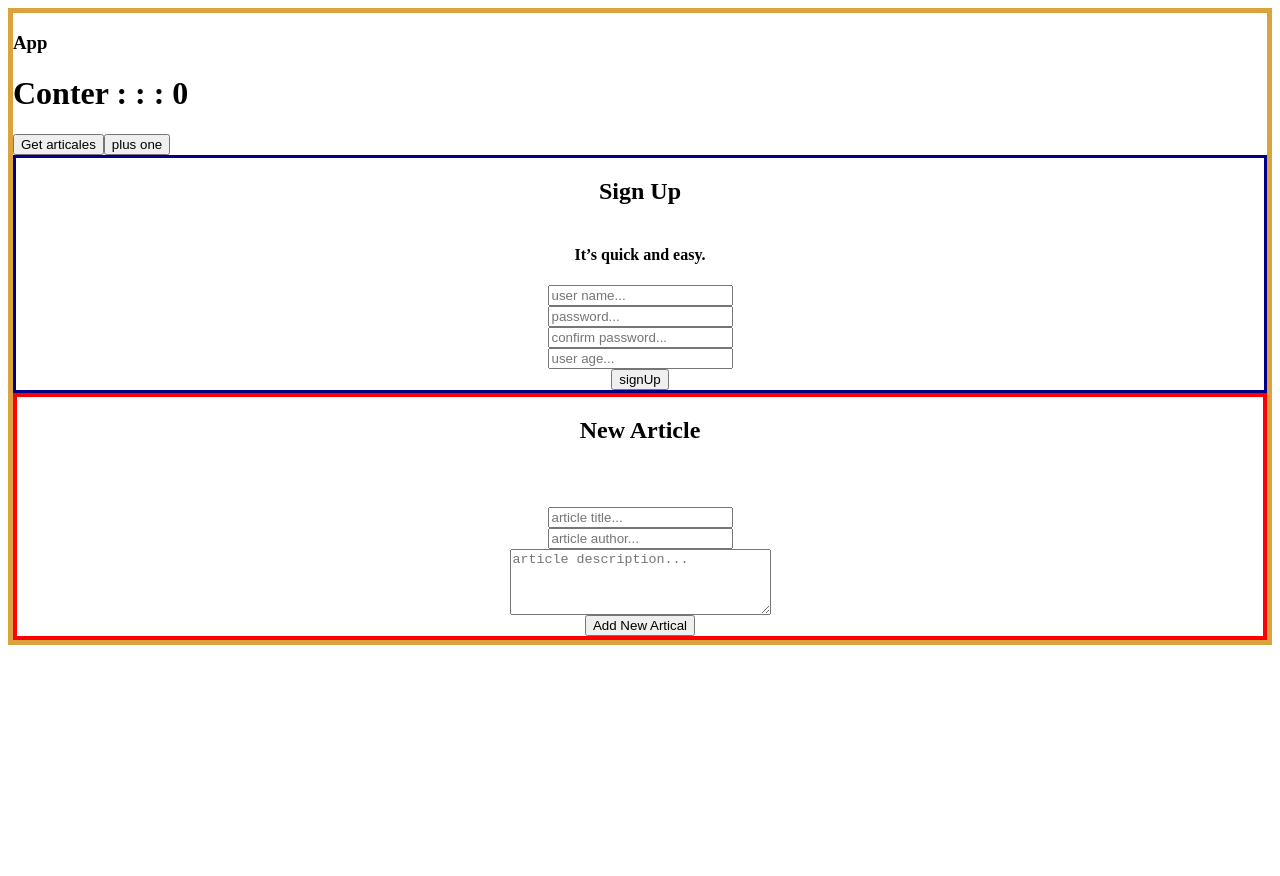
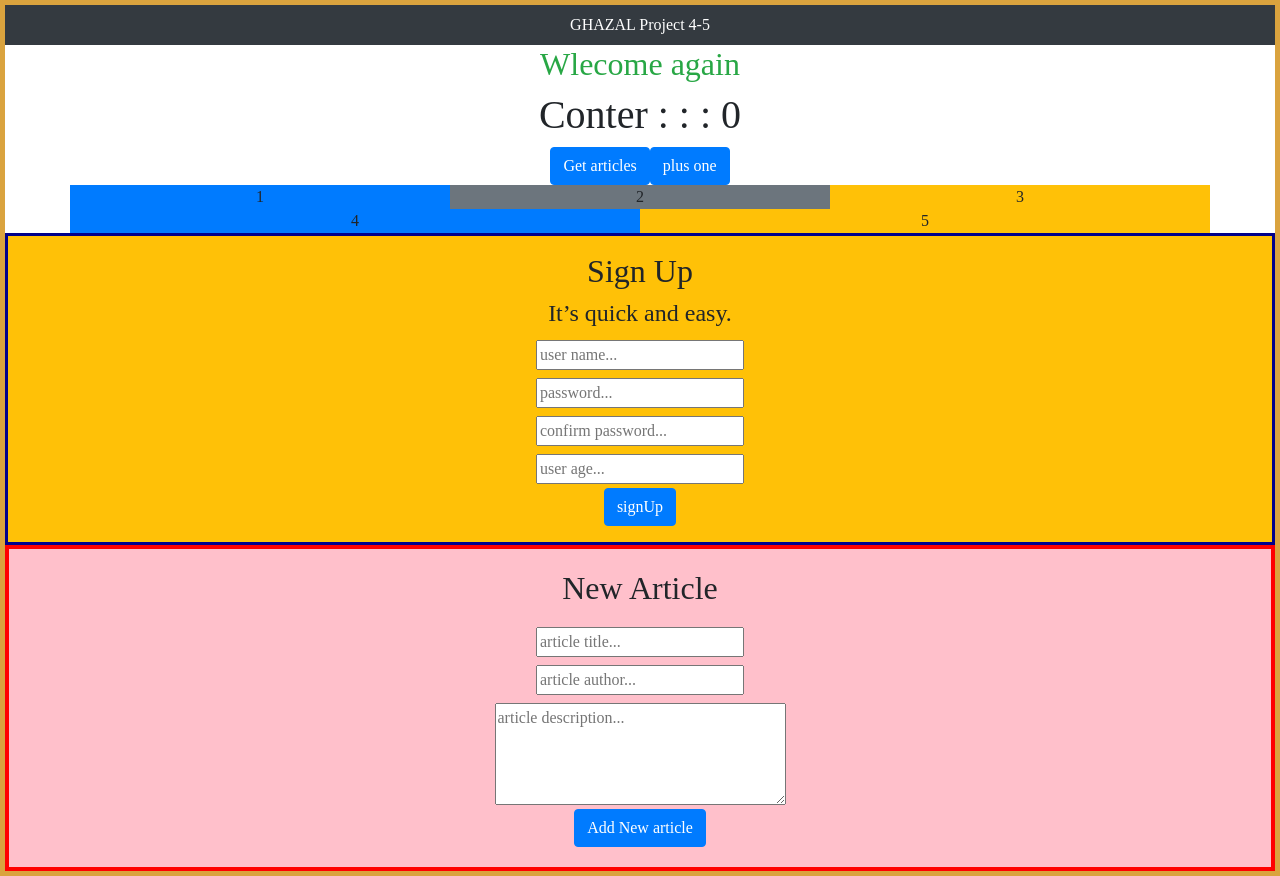
Before and after one commit to Mohammad-Ghazal/Project-4, a React (Create React App) app in the folder front-end/: page / in a window 1280 px wide. Before the commit the page ends 800 px from the top, so only its background shows below. Built offline with nearby package versions, Linux system fonts and the light colour scheme.

Commit message:
styling using bootStrap and delete btn activate

```diff
--- a/front-end/package.json
+++ b/front-end/package.json
@@ -7,6 +7,7 @@
     "@testing-library/react": "^9.5.0",
     "@testing-library/user-event": "^7.2.1",
     "axios": "^0.21.0",
+    "bootstrap": "^4.5.3",
     "react": "^17.0.1",
     "react-dom": "^17.0.1",
     "react-router-dom": "^5.2.0",
@@ -32,5 +33,8 @@
       "last 1 firefox version",
       "last 1 safari version"
     ]
+  },
+  "devDependencies": {
+    "xxxxx": "^1.0.3"
   }
 }
--- a/front-end/src/App.css
+++ b/front-end/src/App.css
@@ -1,20 +1,7 @@
 .app {
   border: solid rgb(218, 163, 62) 5px;
   align-items: center;
-}
-.new-item {
-  border: solid red 4px;
-  display: flex;
-  flex-direction: column;
-  align-items: center;
-}
-.todo-list {
-  border: solid blue 4px;
-  align-items: center;
-}
-.artical-item {
-  align-items: center;
-  border: solid black 2px;
+  font-family: cursive;
 }
 .sign_up {
   border: solid darkblue 3px;
@@ -22,4 +9,35 @@
   flex-direction: column;
   align-items: center;
 }
+.new-article {
+  border: solid red 4px;
+  display: flex;
+  flex-direction: column;
+  align-items: center;
+  background-color: Pink;
+  padding:20px;
+
+}
+
+.article-list {
+  border: solid blue 4px;
+  align-content: center;
+  padding:20px;
+
+}
+.article-item {
+  align-content: center;
+  border: solid black 2px;
+  border-radius: 150px;
+  width: 270px;
+  height: fit-content;
+
+}
+.buttons-branch{
+  display: flex;
+  flex-direction: row;
+  align-content: center;
+}
+
+
 /* don't forget to do line through */
--- a/front-end/src/App.js
+++ b/front-end/src/App.js
@@ -1,12 +1,13 @@
 import React, { useState } from "react";
 import "./App.css";
 import axios from "axios";
-import Item from "./Item";
-import NewItem from "./NewItem";
+import Article from "./ArticleItem";
+import NewArticle from "./NewArticle";
 import SignUp from "./SignUp";
+import "bootstrap/dist/css/bootstrap.min.css";
 
 export default function App() {
-  const [articales, setArticales] = useState([]);
+  const [articles, setArticles] = useState([]);
   const [count, setCount] = useState(0);
   let i = 0;
 
@@ -20,26 +21,48 @@ export default function App() {
       .then((responce) => {
         console.log("data: " + responce.data);
         //  if(responce.state===200)
-        setArticales(responce.data);
+        setArticles(responce.data);
       })
       .catch((err) => {
         console.log("ERR: ", err);
       });
   };
-  const renderArticales = articales.map((art) => {
-    return <Item artical={art} />;
+  const renderArticles = articles.map((art) => {
+    return <Article  className="col-4 article-item" article={art} />;
+
   });
   return (
-    <div className="app">
-      <h3>App</h3>
+    <div className="app text-center">
+      <span class="d-block p-2 bg-dark text-white">GHAZAL Project 4-5</span>
+
+      <h2 className="text-success">Wlecome again</h2>
       <h1>Conter : : : {count} </h1>
-      <button onClick={getAllArticles}>Get articales</button>
-      <button onClick={addOne}>plus one</button>
+      <button className="btn btn-primary" onClick={getAllArticles}>
+        Get articles
+      </button>
+      <button className="btn btn-primary" onClick={addOne}>
+        plus one
+      </button>
+
+
+  <div className="container d-block  bg-dark ">
+        <div className="row">
+          <div className="col bg-primary">1</div>
+          <div className="col bg-secondary">2</div>
+          <div className="col bg-warning">3</div>
+        </div>
+        <div className="row">
+          <div className="col bg-primary">4</div>
+          <div className="col bg-warning">5</div>
+        </div>
+      </div>
 
       <SignUp />
-      <NewItem id="addItem" data={articales} />
+      <NewArticle id="addItem" data={articles} />
+      <div className="row ">
+          <div className="row">{renderArticles}</div>
+          </div>
 
-      {renderArticales}
     </div>
   );
 
--- /dev/null
+++ b/front-end/src/ArticleItem.js
@@ -0,0 +1,47 @@
+import React,{useState} from "react";
+import axios from 'axios'
+
+export default function Article(props) {
+  const { title, description, author,id } = props.article;//destructuring
+
+  const [articles, setArticles] = useState([]);
+
+
+  const btnDelete = () => {
+   let a= window.confirm("are you sure you want delet?");
+
+if(a)
+    axios
+    .delete(`http://localhost:5000/articles/${id}`)
+    .then((responce) => {
+      console.log("data: " + responce.data);
+      //  if(responce.state===200)
+
+      setArticles(responce.data);
+    })
+    .catch((err) => {
+      console.log("ERR: ", err);
+    });
+
+    if(a)
+    window.alert('SUCESS DELETE ARTICLE')
+    else
+    window.alert('DELETE DISSMISSD')
+
+    window.location.reload();
+
+  };
+
+  return (
+
+    <div className=" p-5 bg-dark text-white article-item">
+      <h1>{title}</h1>
+      <p  id={"/dsr" + id + "/"}>{description +id}</p>
+      <p  id={"/aur" + id + "/"}>{author}</p>
+      <div className = "buttons-branch">
+      <button className="btn btn-info" id={"/upr" + id + 1 + "/"}>UPDATE</button>
+      <button onClick={btnDelete} className="btn btn-danger" id={"/dlr" + id + 1 + "/"}>DELETE</button>
+      </div>
+    </div>
+  );
+}
--- a/front-end/src/Item.js
+++ /dev/null
@@ -1,14 +0,0 @@
-import React from "react";
-let id = 0;
-export default function Item(props) {
-  const { title, description, author } = props.artical;
-  return (
-    <div className="artical-item">
-      <h1>{title}</h1>
-      <p id={"/dsr" + id + 1 + "/"}>{description}</p>
-      <p id={"/aur" + id + 1 + "/"}>{author}</p>
-      <button id={"/dlr" + id + 1 + "/"}>DELETE</button>
-      <button id={"/upr" + id + 1 + "/"}>UPDATE</button>
-    </div>
-  );
-}
--- a/front-end/src/NewItem.js
+++ b/front-end/src/NewArticle.js
@@ -1,12 +1,14 @@
-import React, { useState } from "react";
+import React,{ useState } from "react";//{ useState } for use it also
 import axios from "axios";
+
 let id = 0;
-export default function NewItem(props) {
+export default function NewArticle(props) {
   const [title, setTitle] = useState("");
-  const [description, setDescription] = useState("");
+  const [description, setDescription] = useState("");//"":initial value
   const [author, setAuthor] = useState("");
 
-  const addNewArtical = () => {
+
+  const addNewArticle = () => {
     let data = {
       title: title,
       description: description,
@@ -27,10 +29,14 @@ export default function NewItem(props) {
   };
 
   return (
-    <div id={"/i" + id + 1 + "/"} className="new-item">
+
+
+
+
+    <div id={"/i" + id + 1 + "/"} className=" new-article ">
       <h2>New Article</h2>
-      <h1>{props.articales}</h1>
-      <input
+      <h1>{props.articles}</h1>
+      <input className ="m-1"
         onChange={(e) => {
           setTitle(e.target.value);
         }}
@@ -39,7 +45,7 @@ export default function NewItem(props) {
         id={"/t" + id + 1 + "/"}
         placeholder="article title..."
       />
-      <input
+      <input className ="m-1"
         onChange={(e) => {
           setAuthor(e.target.value);
         }}
@@ -48,7 +54,7 @@ export default function NewItem(props) {
         id={"/a" + id + 1 + "/"}
         placeholder="article author..."
       />
-      <textarea
+      <textarea className ="m-1"
         name=""
         onChange={(e) => {
           setDescription(e.target.value);
@@ -58,7 +64,7 @@ export default function NewItem(props) {
         id={"/ds" + id + 1 + "/"}
         placeholder="article description..."
       />
-      <button onClick={addNewArtical}>Add New Artical</button>
+      <button className="btn btn-primary" onClick={addNewArticle}>Add New article</button>
     </div>
   );
 }
--- a/front-end/src/SignUp.js
+++ b/front-end/src/SignUp.js
@@ -1,5 +1,7 @@
 import React, { useState } from "react";
 import axios from "axios";
+
+
 let id = 0;
 // const USER_NAME = "user_name",
 //   PASSWORD = "password",
@@ -39,10 +41,10 @@ export default function SignUp(props) {
   };
 
   return (
-    <div className="sign_up">
+    <div className="bg-warning p-3 sign_up">
       <h2>Sign Up</h2>
       <h4>It’s quick and easy.</h4>
-      <input
+      <input className ="m-1"
         onChange={(e) => {
           setUserName(e.target.value);
         }}
@@ -51,7 +53,7 @@ export default function SignUp(props) {
         id={"/t" + id + 1 + "/"}
         placeholder="user name..."
       />
-      <input
+      <input className ="m-1"
         onChange={(e) => {
           setPassword(e.target.value);
         }}
@@ -60,7 +62,7 @@ export default function SignUp(props) {
         id={"/t" + id + 1 + "/"}
         placeholder="password..."
       />
-      <input
+      <input className ="m-1"
         onChange={(e) => {
           setRePassword(e.target.value);
         }}
@@ -69,7 +71,7 @@ export default function SignUp(props) {
         id={"/t" + id + 1 + "/"}
         placeholder="confirm password..."
       />
-      <input
+      <input className ="m-1"
         onChange={(e) => {
           setUserAge(e.target.value);
         }}
@@ -82,7 +84,7 @@ export default function SignUp(props) {
 
       <input id={"/age"+id+1+"/"} inputMode="number">age</input> */}
 
-      <button onClick={signUp}>signUp</button>
+      <button  className="btn btn-primary" onClick={signUp}>signUp</button>
     </div>
   );
 }
--- a/front-end/src/index.js
+++ b/front-end/src/index.js
@@ -6,6 +6,7 @@ import App from "./App";
 
 ReactDOM.render(
   // <React.StrictMode><App /></React.StrictMode>,
+
   <App />,
   document.getElementById("root")
 
```
Also changed, not shown: 1 other file (tests, documents, lock files or other folders).
